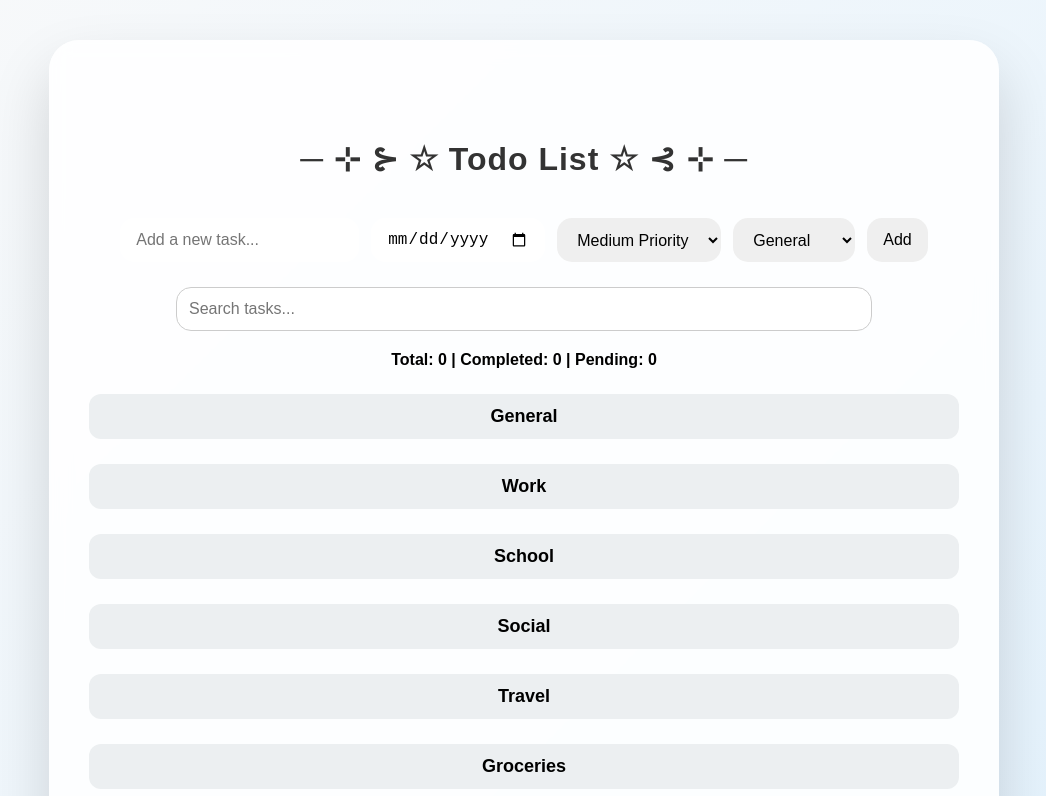
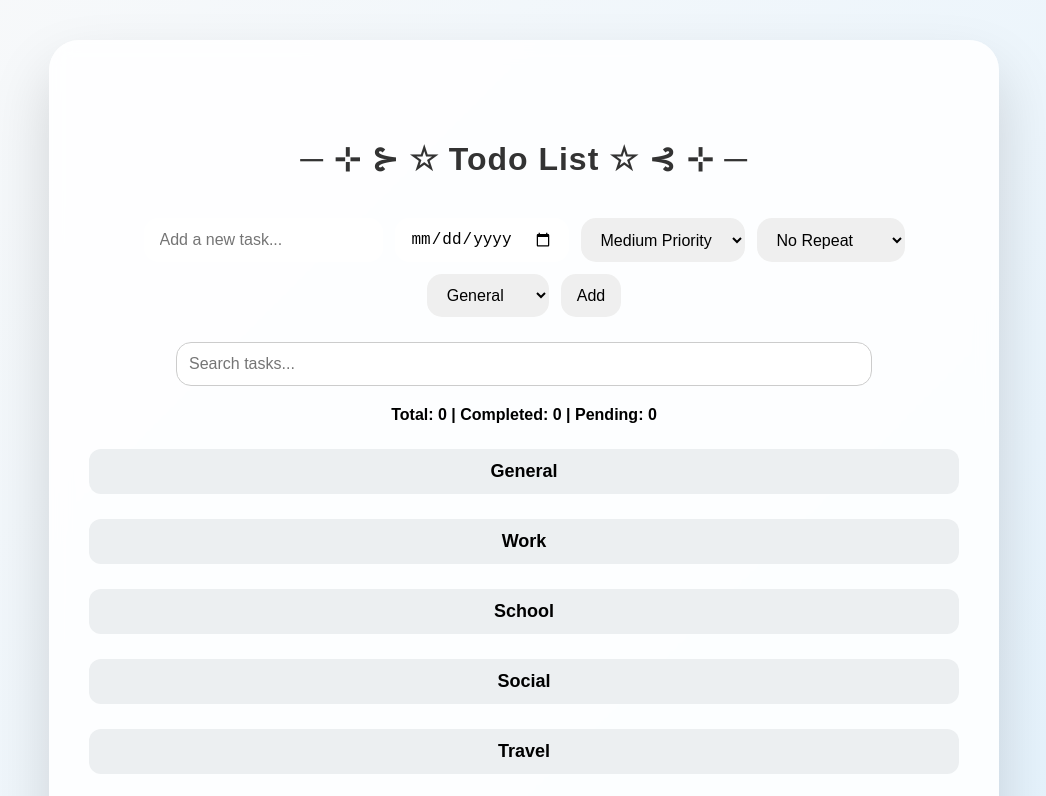
Before and after one commit to maansi33/todo-list, a plain HTML site: page index.html in a window 1280 px wide. Both pictures are taken after a click on the button "Get Started". Shown: the top 796 px of the page, without its empty margins (116-1162 px from the left). Drawn offline with Linux system fonts and the light colour scheme.

Commit message:
Update index.html

```diff
--- a/index.html
+++ b/index.html
@@ -32,6 +32,14 @@
                 <option value="Medium" selected>Medium Priority</option>
                 <option value="High">High Priority</option>
             </select>
+			<select id="recurrence">
+    		<option value="None" selected>No Repeat</option>
+    		<option value="Daily">Daily</option>
+    		<option value="Every 2 Days">Every 2 Days</option>
+    		<option value="Weekly">Weekly</option>
+    		<option value="Monthly">Monthly</option>
+			</select>
+
             <select id="category">
                 <option value="General">General</option>
                 <option value="Work">Work</option>
```
